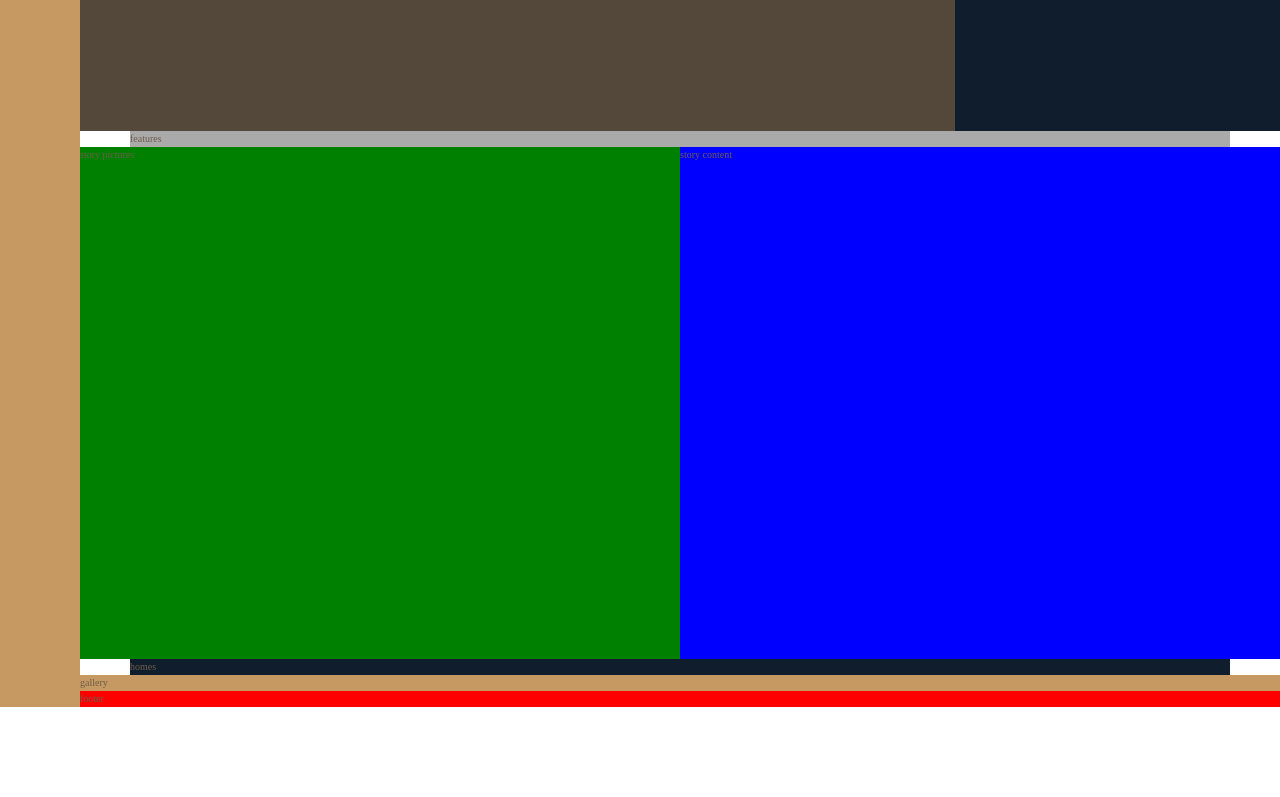
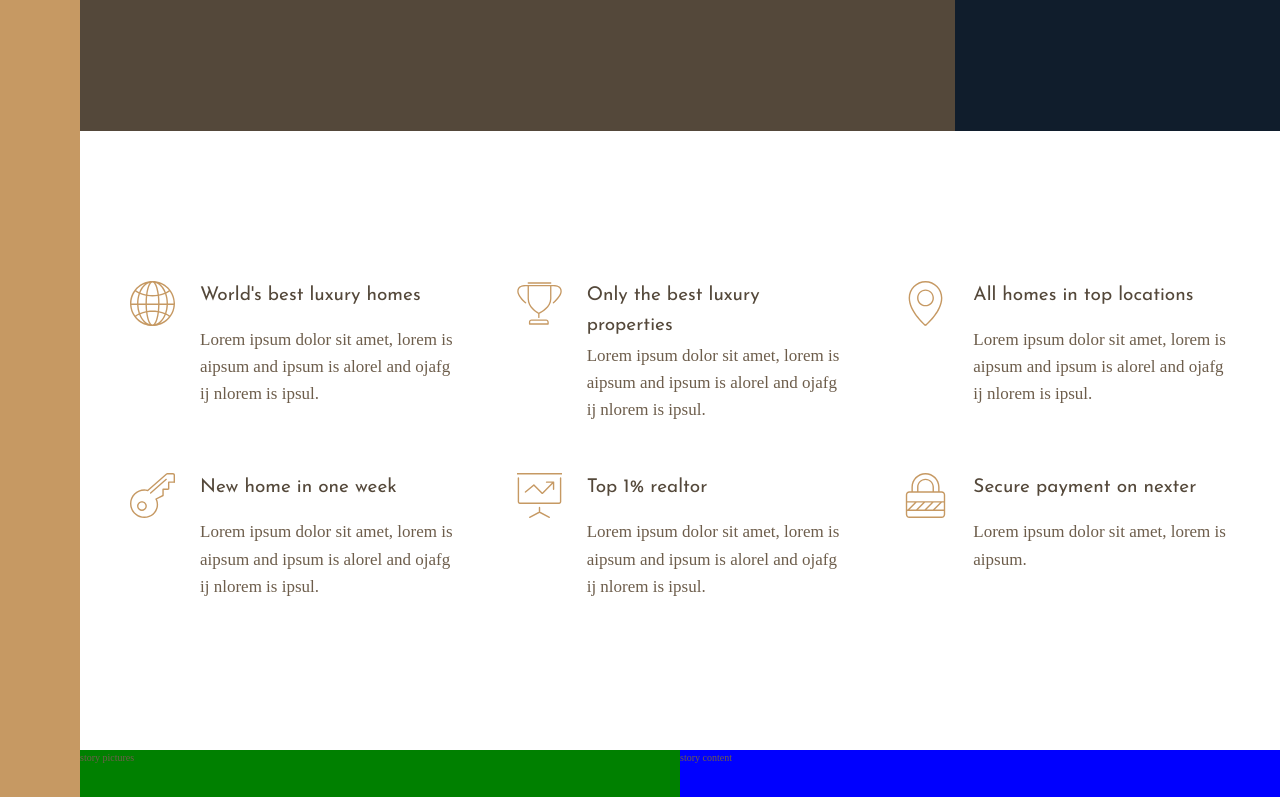
Before and after one commit to HimanshuDotcom/nexter, a website: page index.html in a window 1280 px wide. Shown: the part 509-1306 px from the top of the page. Before the commit the page ends 1216 px from the top, so only its background shows below. Drawn offline with Linux system fonts and the light colour scheme.

Commit message:
features section added

```diff
--- a/index.html
+++ b/index.html
@@ -25,7 +25,64 @@
         </div>
 
         <section class="features">
-            features
+            <!-- .feature{fearture $}*6 -->
+            <div class="feature">
+                <svg class="feature__icon">
+                     <use xlink:href="img/sprite.svg#icon-global"></use>
+                </svg>
+                <h4 class="heading-4 heading-4--dark">World's best luxury homes</h4>
+                <p class="feature__text">
+                    Lorem ipsum dolor sit amet, lorem is aipsum and
+                    ipsum is alorel and ojafg ij nlorem is ipsul.
+                </p>
+            </div>
+            <div class="feature">
+                <svg class="feature__icon">
+                    <use xlink:href="img/sprite.svg#icon-trophy"></use>
+               </svg>
+               <h4 class="heading-4 heading-4--dark">Only the best luxury properties</h4>
+               <p class="feature__text">
+                   Lorem ipsum dolor sit amet, lorem is aipsum and
+                   ipsum is alorel and ojafg ij nlorem is ipsul.
+               </p>
+            </div>
+            <div class="feature">
+                <svg class="feature__icon">
+                     <use xlink:href="img/sprite.svg#icon-map-pin"></use>
+                </svg>
+                <h4 class="heading-4 heading-4--dark">All homes in top locations</h4>
+                <p class="feature__text">
+                    Lorem ipsum dolor sit amet, lorem is aipsum and
+                    ipsum is alorel and ojafg ij nlorem is ipsul.
+                </p>
+            </div>
+            <div class="feature"> <svg class="feature__icon">
+                     <use xlink:href="img/sprite.svg#icon-key"></use>
+                </svg>
+                <h4 class="heading-4 heading-4--dark">New home in one week</h4>
+                <p class="feature__text">
+                    Lorem ipsum dolor sit amet, lorem is aipsum and
+                    ipsum is alorel and ojafg ij nlorem is ipsul.
+                </p>
+            </div>
+            <div class="feature">
+                <svg class="feature__icon">
+                     <use xlink:href="img/sprite.svg#icon-presentation"></use>
+                </svg>
+                <h4 class="heading-4 heading-4--dark">Top 1% realtor</h4>
+                <p class="feature__text">
+                    Lorem ipsum dolor sit amet, lorem is aipsum and
+                    ipsum is alorel and ojafg ij nlorem is ipsul.
+                </p>
+            </div>
+            <div class="feature"> <svg class="feature__icon">
+                     <use xlink:href="img/sprite.svg#icon-lock"></use>
+                </svg>
+                <h4 class="heading-4 heading-4--dark">Secure payment on nexter</h4>
+                <p class="feature__text">
+                    Lorem ipsum dolor sit amet, lorem is aipsum.
+                </p>
+            </div>
         </section>
 
         <div class="story__pictures">
--- a/sass/_features.scss
+++ b/sass/_features.scss
@@ -1,4 +1,30 @@
 .features {
-    background-color: $color-grey-light-2;
+    // background-color: $color-grey-light-2;
     grid-column: center-start / center-end;
+    margin: 15rem 0;
+    display: grid;
+    // grid-template-columns: repeat(3, 1fr);
+    grid-template-columns: repeat(auto-fit, minmax(25rem, 1fr));
+    column-gap: 6rem;
+    row-gap: 5rem;
+    align-items: start; // for last item
 }
+
+.feature {
+    display: grid;
+    grid-template-columns: min-content 1fr;
+    column-gap: 2.5rem;
+    // align-items: start;
+
+    &__icon {
+        fill: $color-primary;
+        width: 4.5rem;
+        height: 4.5rem;
+        // grid-row: 1 / -1;  this won't work
+    }
+
+    &__text {
+        font-size: 1.7rem;
+        grid-column: 2 / 3;
+    }
+}
--- a/sass/_typography.scss
+++ b/sass/_typography.scss
@@ -0,0 +1,18 @@
+%heading {
+    font-family: $font-display;
+    font-weight: 400;
+
+}
+
+.heading-4 {
+    @extend %heading;
+    font-size: 1.9rem;
+
+    &--light {
+        color: $color-grey-light-1;
+    }
+
+    &--dark {
+        color: $color-grey-dark-1;
+    }
+}
```
Also changed, not shown: css/style.css.
